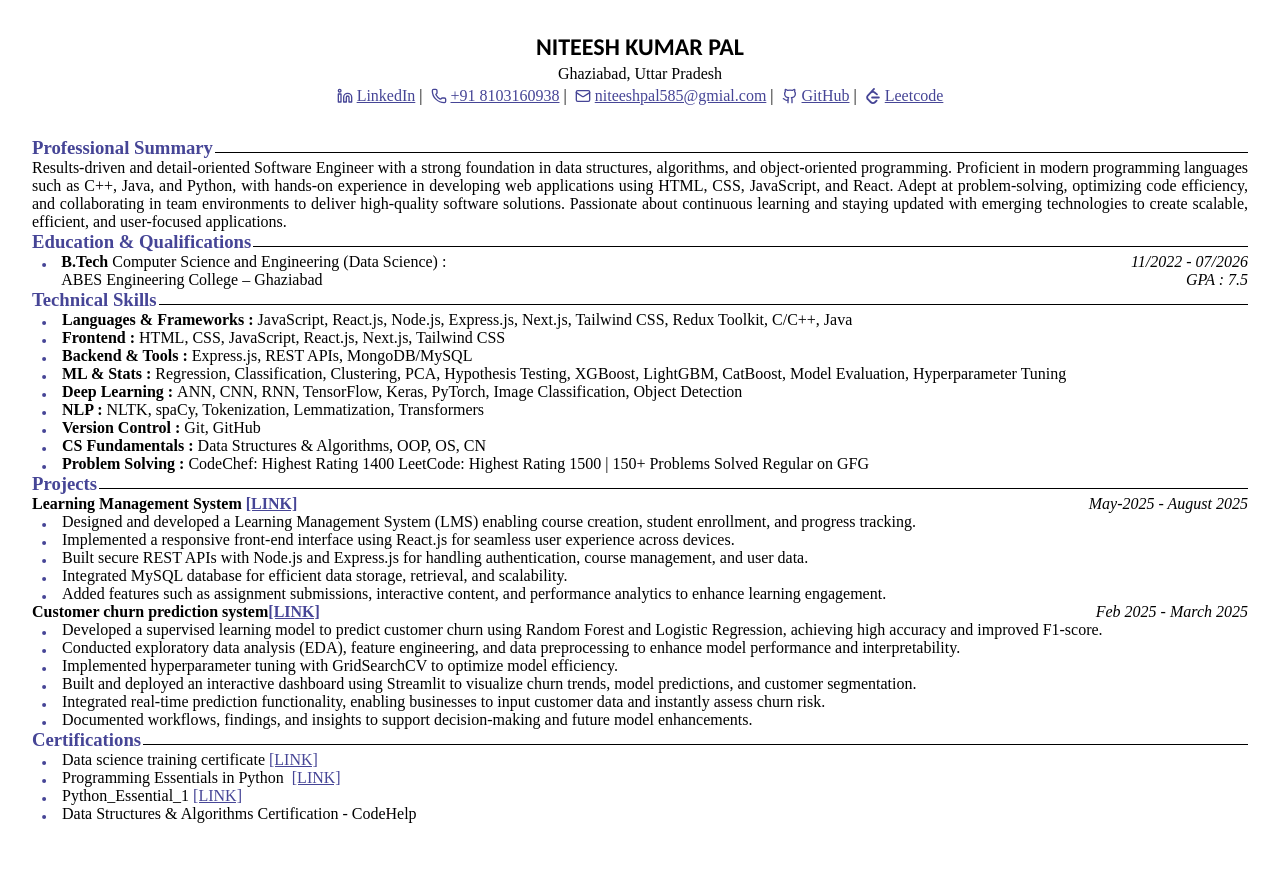
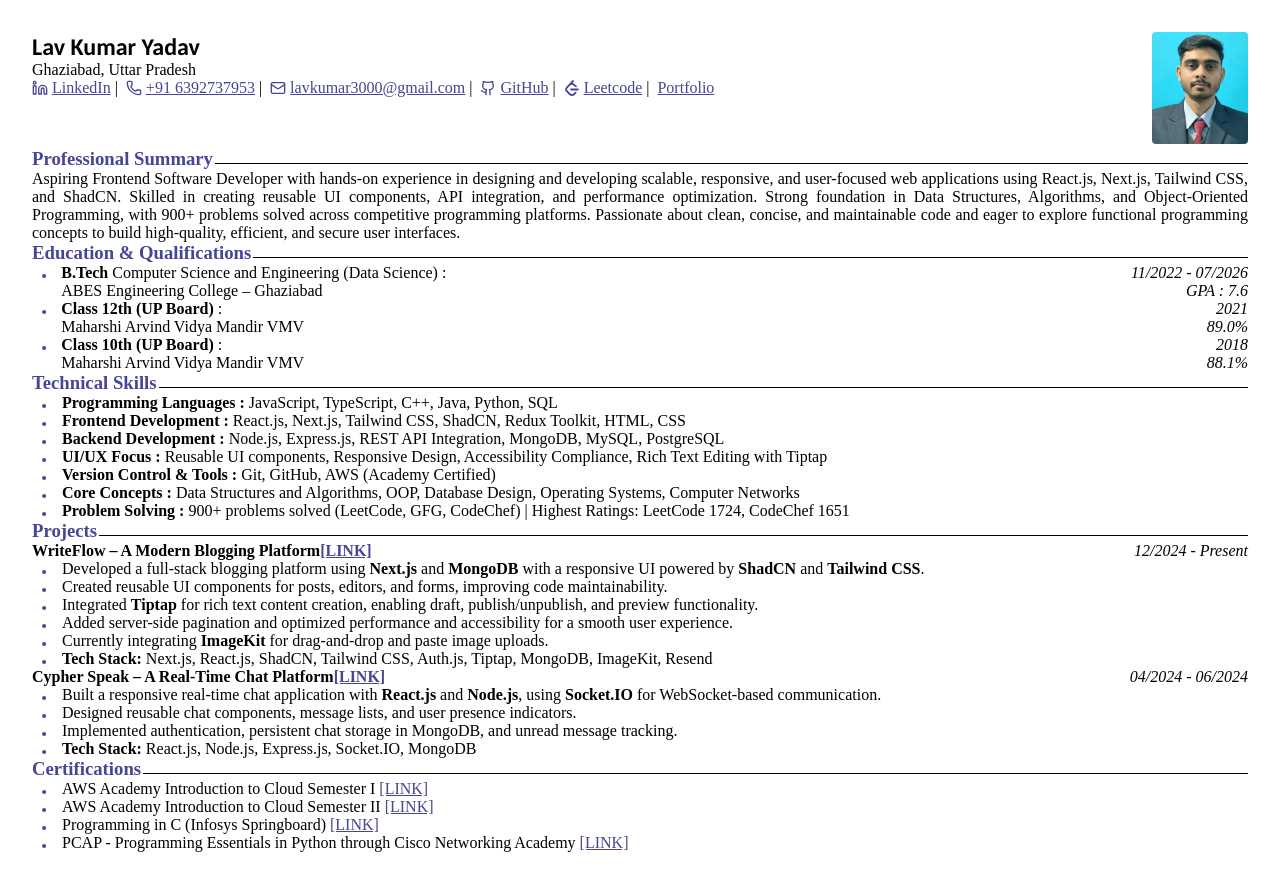
Before and after one commit to lav5588/resume, a React (Vite) app: page / in a window 1280 px wide. Before the commit the page ends 855 px from the top, so only its background shows below. Built offline with nearby package versions, Linux system fonts and the light colour scheme.

Commit message:
resume for juspay frontend

```diff
--- a/src/constant/data.tsx
+++ b/src/constant/data.tsx
@@ -36,136 +36,142 @@ interface DATA {
 }
 
 //LAV KUMAR YADAV
-// export const data: DATA = {
-//     name: "Lav Kumar Yadav",
-//     location: "Ghaziabad, Uttar Pradesh",
-//     socialMedia: [
-//         {
-//             title: "LinkedIn",
-//             link: "https://www.linkedin.com/in/lav-kumar-yadav-b26853223/",
-//             icon: <Linkedin size={16} />
-//         },
-//         {
-//             title: "+91 6392737953",
-//             link: "tel:+916392737953",
-//             icon: <Phone size={16} />
-//         },
-//         {
-//             title: "lavkumar3000@gmail.com",
-//             link: "mailto:lavkumar3000@gmail.com",
-//             icon: <Mail size={16} />
-//         },
-//         {
-//             title: "GitHub",
-//             link: "https://github.com/lav5588",
-//             icon: <Github size={16} />
-//         },
-//         {
-//             title: "Leetcode",
-//             link: "https://leetcode.com/u/lav5588/",
-//             icon: <SiLeetcode size={16} />
-//         },
-//         {
-//             title: "Portfolio",
-//             link: "https://lav-kumar-yadav.onrender.com/"
-//         }
-//     ],
-//     ProfilePic: "LAV PROFILE.jpg",
-//     proffesionalSummary: "Aspiring Full Stack Software Developer with hands-on experience in designing, developing, testing, and deploying scalable applications using JavaScript, React.js, Node.js, and SQL/MongoDB. Skilled in Agile development practices, SDLC, and collaborative problem-solving. Strong foundation in Data Structures, Algorithms, and Object-Oriented Programming. Familiar with cloud technologies (AWS) and passionate about building efficient, secure, and user-focused solutions.",
-//     educationAndQualification: [
-//         {
-//             degree: "B.Tech",
-//             branch: "Computer Science and Engineering (Data Science)",
-//             institute: "ABES Engineering College – Ghaziabad",
-//             time: "11/2022 - 07/2026",
-//             result: "GPA : 7.6"
-//         },
-//         {
-//             degree: "Class 12th (UP Board)",
-//             branch: "",
-//             institute: "Maharshi Arvind Vidya Mandir VMV",
-//             time: "2021",
-//             result: "89.0%"
-//         },
-//         {
-//             degree: "Class 10th (UP Board)",
-//             branch: "",
-//             institute: "Maharshi Arvind Vidya Mandir VMV",
-//             time: "2018",
-//             result: "88.1%"
-//         }
-//     ],
-//     technicalSkills: [
-//         {
-//             title: "Programming Languages",
-//             skills: "Java, Python, JavaScript, C++, SQL"
-//         },
-//         {
-//             title: "Frameworks & Libraries",
-//             skills: "React.js, Next.js, Node.js, Express.js, Tailwind CSS, Redux Toolkit, ShadCN"
-//         },
-//         {
-//             title: "Databases",
-//             skills: "MySQL, PostgreSQL, MongoDB, SQL Server"
-//         },
-//         {
-//             title: "Cloud & Tools",
-//             skills: "AWS (Academy Certified), Git, GitHub"
-//         },
-//         {
-//             title: "Core Concepts",
-//             skills: "Data Structures and Algorithms, Object-Oriented Programming (OOP), PL/SQL, API Development, Operating Systems, Computer Networks"
-//         },
-//         {
-//             title: "Problem Solving",
-//             skills: "900+ problems solved across LeetCode, GFG, and CodeChef | Highest Ratings: LeetCode 1724, CodeChef 1651"
-//         }
-//     ],
-//     projects: [
-//         {
-//             title: "WriteFlow – A Modern Blogging Platform",
-//             link: "https://writeflow-m57w.onrender.com/",
-//             time: "12/2024 - Present",
-//             points: [
-//                 <>Developed a full-stack blogging platform using <b>Next.js</b> and <b>MongoDB</b> with a responsive UI powered by <b>ShadCN</b> and <b>Tailwind CSS</b>.</>,
-//                 <>Implemented secure authentication with <b>Auth.js</b> (Credential Provider) and password reset via Resend, following best practices in API security and SDLC processes.</>,
-//                 <>Integrated <b>Tiptap</b> editor for rich text content creation with features like drafts, publish/unpublish, and previews, improving user experience.</>,
-//                 <>Added server-side pagination and performance optimizations for faster load times and accessibility compliance.</>,
-//                 <>Currently integrating <b>ImageKit</b> for drag-and-drop and paste image uploads, aligned with real-world content management workflows.</>,
-//                 <><b>Tech Stack:</b> Next.js, React.js, ShadCN, Tailwind CSS, Auth.js, Tiptap, MongoDB, ImageKit, Resend</>
-//             ]
-//         },
-//         {
-//             title: "Cypher Speak – A Real-Time Chat Platform",
-//             link: "https://github.com/lav5588/cypherspeak",
-//             time: "04/2024 - 06/2024",
-//             points: [
-//                 <>Built a real-time one-to-one chat application using <b>React.js</b>, <b>Node.js</b>, and <b>Socket.IO</b> for instant communication.</>,
-//                 <>Implemented secure authentication, persistent messaging with MongoDB, and user presence indicators.</>,
-//                 <>Followed modular design principles and implemented features in iterative sprints, simulating Agile methodology.</>,
-//                 <><b>Tech Stack:</b> Socket.IO, React.js, Node.js, Express.js, MongoDB</>
-//             ]
-//         }
-//     ],
-//     certifications: [
-//         {
-//             title: "AWS Academy Introduction to Cloud Semester I",
-//             link: "https://drive.google.com/file/d/16yKEmvxEBuCkub9oYmypkFqpNrh1dXNm/view"
-//         },
-//         {
-//             title: "AWS Academy Introduction to Cloud Semester II",
-//             link: "https://drive.google.com/file/d/1megAoF0jsr2IX2U6z-Xr_lE23FlEZBGQ/view"
-//         },
-//         {
-//             title: "Programming in C (Infosys Springboard)",
-//             link: "https://drive.google.com/file/d/12-l-rqRYNrFyXdEgN2xoQahTUw6IKgFs/view"
-//         },
-//         {
-//             title: "PCAP - Programming Essentials in Python through Cisco Networking Academy",
-//             link: "https://drive.google.com/file/d/1Ct0PbLCTbmeNhPmNPqeC6bnclAFSJBqH/view"
-//         }
-//     ]
-// };
+export const data: DATA = {
+    name: "Lav Kumar Yadav",
+    location: "Ghaziabad, Uttar Pradesh",
+    socialMedia: [
+        {
+            title: "LinkedIn",
+            link: "https://www.linkedin.com/in/lav-kumar-yadav-b26853223/",
+            icon: <Linkedin size={16} />
+        },
+        {
+            title: "+91 6392737953",
+            link: "tel:+916392737953",
+            icon: <Phone size={16} />
+        },
+        {
+            title: "lavkumar3000@gmail.com",
+            link: "mailto:lavkumar3000@gmail.com",
+            icon: <Mail size={16} />
+        },
+        {
+            title: "GitHub",
+            link: "https://github.com/lav5588",
+            icon: <Github size={16} />
+        },
+        {
+            title: "Leetcode",
+            link: "https://leetcode.com/u/lav5588/",
+            icon: <SiLeetcode size={16} />
+        },
+        {
+            title: "Portfolio",
+            link: "https://lav-kumar-yadav.onrender.com/"
+        }
+    ],
+    ProfilePic: "LAV PROFILE.jpg",
+    proffesionalSummary:
+        "Aspiring Frontend Software Developer with hands-on experience in designing and developing scalable, responsive, and user-focused web applications using React.js, Next.js, Tailwind CSS, and ShadCN. Skilled in creating reusable UI components, API integration, and performance optimization. Strong foundation in Data Structures, Algorithms, and Object-Oriented Programming, with 900+ problems solved across competitive programming platforms. Passionate about clean, concise, and maintainable code and eager to explore functional programming concepts to build high-quality, efficient, and secure user interfaces.",
+    educationAndQualification: [
+        {
+            degree: "B.Tech",
+            branch: "Computer Science and Engineering (Data Science)",
+            institute: "ABES Engineering College – Ghaziabad",
+            time: "11/2022 - 07/2026",
+            result: "GPA : 7.6"
+        },
+        {
+            degree: "Class 12th (UP Board)",
+            branch: "",
+            institute: "Maharshi Arvind Vidya Mandir VMV",
+            time: "2021",
+            result: "89.0%"
+        },
+        {
+            degree: "Class 10th (UP Board)",
+            branch: "",
+            institute: "Maharshi Arvind Vidya Mandir VMV",
+            time: "2018",
+            result: "88.1%"
+        }
+    ],
+    technicalSkills: [
+        {
+            title: "Programming Languages",
+            skills: "JavaScript, TypeScript, C++, Java, Python, SQL"
+        },
+        {
+            title: "Frontend Development",
+            skills: "React.js, Next.js, Tailwind CSS, ShadCN, Redux Toolkit, HTML, CSS"
+        },
+        {
+            title: "Backend Development",
+            skills: "Node.js, Express.js, REST API Integration, MongoDB, MySQL, PostgreSQL"
+        },
+        {
+            title: "UI/UX Focus",
+            skills: "Reusable UI components, Responsive Design, Accessibility Compliance, Rich Text Editing with Tiptap"
+        },
+        {
+            title: "Version Control & Tools",
+            skills: "Git, GitHub, AWS (Academy Certified)"
+        },
+        {
+            title: "Core Concepts",
+            skills: "Data Structures and Algorithms, OOP, Database Design, Operating Systems, Computer Networks"
+        },
+        {
+            title: "Problem Solving",
+            skills: "900+ problems solved (LeetCode, GFG, CodeChef) | Highest Ratings: LeetCode 1724, CodeChef 1651"
+        }
+    ],
+    projects: [
+        {
+            title: "WriteFlow – A Modern Blogging Platform",
+            link: "https://writeflow-m57w.onrender.com/",
+            time: "12/2024 - Present",
+            points: [
+                <>Developed a full-stack blogging platform using <b>Next.js</b> and <b>MongoDB</b> with a responsive UI powered by <b>ShadCN</b> and <b>Tailwind CSS</b>.</>,
+                <>Created reusable UI components for posts, editors, and forms, improving code maintainability.</>,
+                <>Integrated <b>Tiptap</b> for rich text content creation, enabling draft, publish/unpublish, and preview functionality.</>,
+                <>Added server-side pagination and optimized performance and accessibility for a smooth user experience.</>,
+                <>Currently integrating <b>ImageKit</b> for drag-and-drop and paste image uploads.</>,
+                <><b>Tech Stack:</b> Next.js, React.js, ShadCN, Tailwind CSS, Auth.js, Tiptap, MongoDB, ImageKit, Resend</>
+            ]
+        },
+        {
+            title: "Cypher Speak – A Real-Time Chat Platform",
+            link: "https://github.com/lav5588/cypherspeak",
+            time: "04/2024 - 06/2024",
+            points: [
+                <>Built a responsive real-time chat application with <b>React.js</b> and <b>Node.js</b>, using <b>Socket.IO</b> for WebSocket-based communication.</>,
+                <>Designed reusable chat components, message lists, and user presence indicators.</>,
+                <>Implemented authentication, persistent chat storage in MongoDB, and unread message tracking.</>,
+                <><b>Tech Stack:</b> React.js, Node.js, Express.js, Socket.IO, MongoDB</>
+            ]
+        }
+    ],
+    certifications: [
+        {
+            title: "AWS Academy Introduction to Cloud Semester I",
+            link: "https://drive.google.com/file/d/16yKEmvxEBuCkub9oYmypkFqpNrh1dXNm/view"
+        },
+        {
+            title: "AWS Academy Introduction to Cloud Semester II",
+            link: "https://drive.google.com/file/d/1megAoF0jsr2IX2U6z-Xr_lE23FlEZBGQ/view"
+        },
+        {
+            title: "Programming in C (Infosys Springboard)",
+            link: "https://drive.google.com/file/d/12-l-rqRYNrFyXdEgN2xoQahTUw6IKgFs/view"
+        },
+        {
+            title: "PCAP - Programming Essentials in Python through Cisco Networking Academy",
+            link: "https://drive.google.com/file/d/1Ct0PbLCTbmeNhPmNPqeC6bnclAFSJBqH/view"
+        }
+    ]
+};
+
 
 
 
@@ -305,131 +311,131 @@ interface DATA {
 
 
 // NITEESH KUMAR PAL
-export const data: DATA = {
-    name: "NITEESH KUMAR PAL",
-    location: "Ghaziabad, Uttar Pradesh",
-    socialMedia: [
-        {
-            title: "LinkedIn",
-            link: "https://www.linkedin.com/in/niteesh-pal-329157256/",
-            icon: <Linkedin size={16} />
-        },
-        {
-            title: "+91 8103160938",
-            link: "tel:+918103160938",
-            icon: <Phone size={16} />
-        },
-        {
-            title: "niteeshpal585@gmial.com",
-            link: "mailto:niteeshpal585@gmial.com",
-            icon: <Mail size={16} />
-        },
-        {
-            title: "GitHub",
-            link: "https://github.com/niteeshpal12",
-            icon: <Github size={16} />
-        },
-        {
-            title: "Leetcode",
-            link: "https://leetcode.com/u/niteeshpal12/",
-            icon: <SiLeetcode size={16} />
-        },
-    ],
-    ProfilePic: "",
-    proffesionalSummary: "Results-driven and detail-oriented Software Engineer with a strong foundation in data structures, algorithms, and object-oriented programming. Proficient in modern programming languages such as C++, Java, and Python, with hands-on experience in developing web applications using HTML, CSS, JavaScript, and React. Adept at problem-solving, optimizing code efficiency, and collaborating in team environments to deliver high-quality software solutions. Passionate about continuous learning and staying updated with emerging technologies to create scalable, efficient, and user-focused applications.",
-    educationAndQualification: [
-        {
-            degree: "B.Tech",
-            branch: "Computer Science and Engineering (Data Science)",
-            institute: "ABES Engineering College – Ghaziabad",
-            time: "11/2022 - 07/2026",
-            result: "GPA : 7.5"
-        },
-    ],
-    technicalSkills: [
-        {
-            title: "Languages & Frameworks",
-            skills: "JavaScript, React.js, Node.js, Express.js, Next.js, Tailwind CSS, Redux Toolkit, C/C++, Java "
-        },
-        {
-            title: "Frontend",
-            skills: "HTML, CSS, JavaScript, React.js, Next.js, Tailwind CSS "
-        },
-        {
-            title: "Backend & Tools",
-            skills: "Express.js, REST APIs, MongoDB/MySQL"
-        },
-        {
-            title:"ML & Stats",
-            skills:" Regression, Classification, Clustering, PCA, Hypothesis Testing, XGBoost, LightGBM, CatBoost, Model Evaluation, Hyperparameter Tuning "
-        },
-        {
-            title:"Deep Learning",
-            skills:"ANN, CNN, RNN, TensorFlow, Keras, PyTorch, Image Classification, Object Detection "
-        },
-        {
-            title:"NLP",
-            skills:"NLTK, spaCy, Tokenization, Lemmatization, Transformers"
-        },
-        {
-            title: "Version Control",
-            skills: " Git, GitHub "
-        },
-        {
-            title: "CS Fundamentals",
-            skills: "Data Structures & Algorithms, OOP, OS, CN "
-        },
-        {
-            title: "Problem Solving",
-            skills: "CodeChef: Highest Rating 1400 LeetCode: Highest Rating 1500 | 150+ Problems Solved Regular on GFG"
-        },
+// export const data: DATA = {
+//     name: "NITEESH KUMAR PAL",
+//     location: "Ghaziabad, Uttar Pradesh",
+//     socialMedia: [
+//         {
+//             title: "LinkedIn",
+//             link: "https://www.linkedin.com/in/niteesh-pal-329157256/",
+//             icon: <Linkedin size={16} />
+//         },
+//         {
+//             title: "+91 8103160938",
+//             link: "tel:+918103160938",
+//             icon: <Phone size={16} />
+//         },
+//         {
+//             title: "niteeshpal585@gmial.com",
+//             link: "mailto:niteeshpal585@gmial.com",
+//             icon: <Mail size={16} />
+//         },
+//         {
+//             title: "GitHub",
+//             link: "https://github.com/niteeshpal12",
+//             icon: <Github size={16} />
+//         },
+//         {
+//             title: "Leetcode",
+//             link: "https://leetcode.com/u/niteeshpal12/",
+//             icon: <SiLeetcode size={16} />
+//         },
+//     ],
+//     ProfilePic: "",
+//     proffesionalSummary: "Results-driven and detail-oriented Software Engineer with a strong foundation in data structures, algorithms, and object-oriented programming. Proficient in modern programming languages such as C++, Java, and Python, with hands-on experience in developing web applications using HTML, CSS, JavaScript, and React. Adept at problem-solving, optimizing code efficiency, and collaborating in team environments to deliver high-quality software solutions. Passionate about continuous learning and staying updated with emerging technologies to create scalable, efficient, and user-focused applications.",
+//     educationAndQualification: [
+//         {
+//             degree: "B.Tech",
+//             branch: "Computer Science and Engineering (Data Science)",
+//             institute: "ABES Engineering College – Ghaziabad",
+//             time: "11/2022 - 07/2026",
+//             result: "GPA : 7.5"
+//         },
+//     ],
+//     technicalSkills: [
+//         {
+//             title: "Languages & Frameworks",
+//             skills: "JavaScript, React.js, Node.js, Express.js, Next.js, Tailwind CSS, Redux Toolkit, C/C++, Java "
+//         },
+//         {
+//             title: "Frontend",
+//             skills: "HTML, CSS, JavaScript, React.js, Next.js, Tailwind CSS "
+//         },
+//         {
+//             title: "Backend & Tools",
+//             skills: "Express.js, REST APIs, MongoDB/MySQL"
+//         },
+//         {
+//             title:"ML & Stats",
+//             skills:" Regression, Classification, Clustering, PCA, Hypothesis Testing, XGBoost, LightGBM, CatBoost, Model Evaluation, Hyperparameter Tuning "
+//         },
+//         {
+//             title:"Deep Learning",
+//             skills:"ANN, CNN, RNN, TensorFlow, Keras, PyTorch, Image Classification, Object Detection "
+//         },
+//         {
+//             title:"NLP",
+//             skills:"NLTK, spaCy, Tokenization, Lemmatization, Transformers"
+//         },
+//         {
+//             title: "Version Control",
+//             skills: " Git, GitHub "
+//         },
+//         {
+//             title: "CS Fundamentals",
+//             skills: "Data Structures & Algorithms, OOP, OS, CN "
+//         },
+//         {
+//             title: "Problem Solving",
+//             skills: "CodeChef: Highest Rating 1400 LeetCode: Highest Rating 1500 | 150+ Problems Solved Regular on GFG"
+//         },
 
-    ],
-    projects: [
-        {
-            title: "Learning Management System ",
-            link: "https://github.com/niteeshpal12",
-            time: "May-2025 - August 2025",
-            points: [
-                <>Designed and developed a Learning Management System (LMS) enabling course creation, student enrollment, and progress tracking.</>,
-                <>Implemented a responsive front-end interface using React.js for seamless user experience across devices.</>,
-                <>Built secure REST APIs with Node.js and Express.js for handling authentication, course management, and user data.</>,
-                <>Integrated MySQL database for efficient data storage, retrieval, and scalability.</>,
-                <>Added features such as assignment submissions, interactive content, and performance analytics to enhance learning engagement.</>,
-            ]
-        },
-        {
-            title: "Customer churn prediction system",
-            link: "https://github.com/niteeshpal12",
-            time: "Feb 2025 - March 2025",
-            points: [
-                <>Developed a supervised learning model to predict customer churn using Random Forest and Logistic Regression, achieving high accuracy and improved F1-score.</>,
-                <>Conducted exploratory data analysis (EDA), feature engineering, and data preprocessing to enhance model performance and interpretability.</>,
-                <>Implemented hyperparameter tuning with GridSearchCV to optimize model efficiency.</>,
-                <>Built and deployed an interactive dashboard using Streamlit to visualize churn trends, model predictions, and customer segmentation.</>,
-                <>Integrated real-time prediction functionality, enabling businesses to input customer data and instantly assess churn risk.</>,
-                <>Documented workflows, findings, and insights to support decision-making and future model enhancements.</>,
-            ]
-        },
+//     ],
+//     projects: [
+//         {
+//             title: "Learning Management System ",
+//             link: "https://github.com/niteeshpal12",
+//             time: "May-2025 - August 2025",
+//             points: [
+//                 <>Designed and developed a Learning Management System (LMS) enabling course creation, student enrollment, and progress tracking.</>,
+//                 <>Implemented a responsive front-end interface using React.js for seamless user experience across devices.</>,
+//                 <>Built secure REST APIs with Node.js and Express.js for handling authentication, course management, and user data.</>,
+//                 <>Integrated MySQL database for efficient data storage, retrieval, and scalability.</>,
+//                 <>Added features such as assignment submissions, interactive content, and performance analytics to enhance learning engagement.</>,
+//             ]
+//         },
+//         {
+//             title: "Customer churn prediction system",
+//             link: "https://github.com/niteeshpal12",
+//             time: "Feb 2025 - March 2025",
+//             points: [
+//                 <>Developed a supervised learning model to predict customer churn using Random Forest and Logistic Regression, achieving high accuracy and improved F1-score.</>,
+//                 <>Conducted exploratory data analysis (EDA), feature engineering, and data preprocessing to enhance model performance and interpretability.</>,
+//                 <>Implemented hyperparameter tuning with GridSearchCV to optimize model efficiency.</>,
+//                 <>Built and deployed an interactive dashboard using Streamlit to visualize churn trends, model predictions, and customer segmentation.</>,
+//                 <>Integrated real-time prediction functionality, enabling businesses to input customer data and instantly assess churn risk.</>,
+//                 <>Documented workflows, findings, and insights to support decision-making and future model enhancements.</>,
+//             ]
+//         },
 
-    ],
-    certifications: [
-        {
-            title: "Data science training certificate",
-            link: "https://drive.google.com/file/d/1z5U1RVgOF4mtmLM5FwXv_FPZ_nhsoUxV/view"
-        },
-        {
-            title: "Programming Essentials in Python ",
-            link: "https://drive.google.com/file/d/1I7njwRMlm5XaQm2nor75VNvXjLSJvqKG/view"
-        },
-        {
-            title: "Python_Essential_1",
-            link: "https://drive.google.com/file/d/1tS3g3AepKWA1hOvQaxv9TOQaoZw6zAkv/view"
-        },
-        {
-            title: "Data Structures & Algorithms Certification - CodeHelp ",
-            link: ""
-        },
+//     ],
+//     certifications: [
+//         {
+//             title: "Data science training certificate",
+//             link: "https://drive.google.com/file/d/1z5U1RVgOF4mtmLM5FwXv_FPZ_nhsoUxV/view"
+//         },
+//         {
+//             title: "Programming Essentials in Python ",
+//             link: "https://drive.google.com/file/d/1I7njwRMlm5XaQm2nor75VNvXjLSJvqKG/view"
+//         },
+//         {
+//             title: "Python_Essential_1",
+//             link: "https://drive.google.com/file/d/1tS3g3AepKWA1hOvQaxv9TOQaoZw6zAkv/view"
+//         },
+//         {
+//             title: "Data Structures & Algorithms Certification - CodeHelp ",
+//             link: ""
+//         },
 
-    ]
-};
+//     ]
+// };
```
